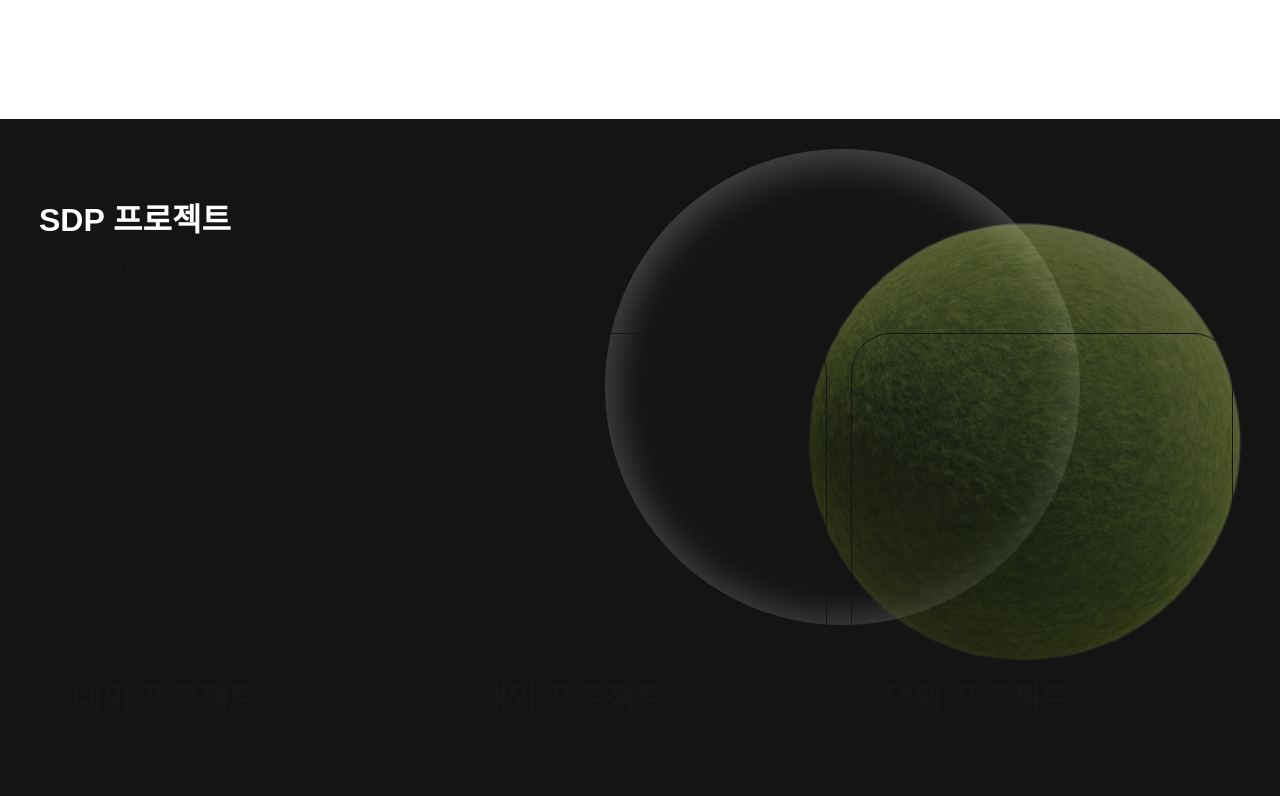
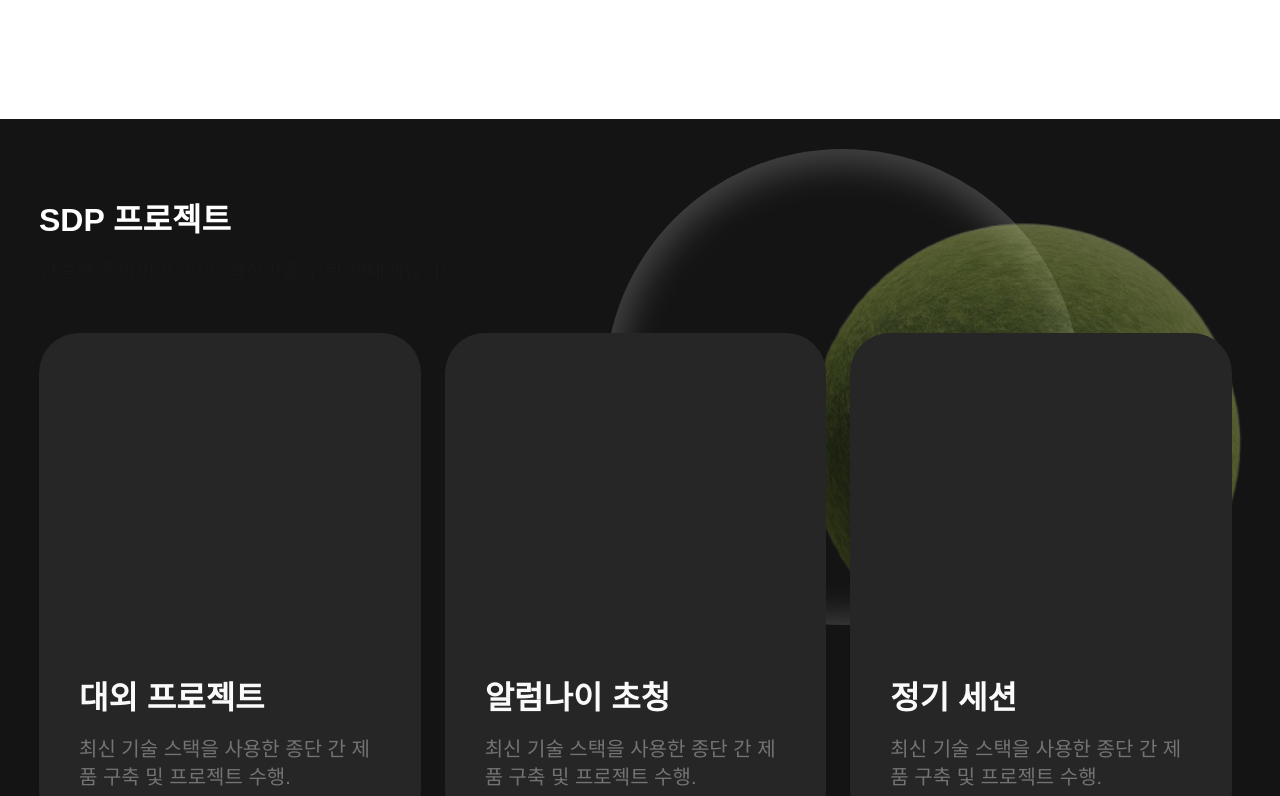
Before and after one commit to SDP1617-Web/SDP1617-Web-FRONT, a Next.js app: page / in a window 1280 px wide. Shown: the part 2370-3166 px from the top of the page. Built offline with nearby package versions, Linux system fonts and the light colour scheme; a web font is replaced by a local one.

Commit message:
refactor: 프로젝트카드 공통컴포넌트로 교체

```diff
--- a/src/components/home/components/ProjectCard.tsx
+++ /dev/null
@@ -1,43 +0,0 @@
-import type { CSSProperties } from "react";
-
-interface ProjectCardProps {
-  title: string;
-  description: string;
-}
-
-const cardStyle: CSSProperties = {
-  width: "382px",
-  height: "498px",
-  backgroundColor: "var(--color-sdp-grey-800)",
-  borderRadius: "40px",
-  border: "1px solid var(--color-sdp-grey-900)",
-  position: "relative",
-  overflow: "hidden",
-  flexShrink: 0,
-};
-
-const cardTitleStyle: CSSProperties = {
-  color: "var(--color-sdp-grey-50)",
-  position: "absolute",
-  top: "344px",
-  left: "32px",
-  right: "32px",
-};
-
-const cardDescStyle: CSSProperties = {
-  color: "var(--color-sdp-grey-400)",
-  position: "absolute",
-  top: "402px",
-  left: "32px",
-  right: "32px",
-  whiteSpace: "pre-line",
-};
-
-export default function ProjectCard({ title, description }: ProjectCardProps) {
-  return (
-    <div style={cardStyle}>
-      <p className="h2" style={cardTitleStyle}>{title}</p>
-      <p className="body1" style={cardDescStyle}>{description}</p>
-    </div>
-  );
-}
--- a/src/components/home/sections/ProjectsSection.tsx
+++ b/src/components/home/sections/ProjectsSection.tsx
@@ -1,49 +1,49 @@
-import type { CSSProperties } from "react";
-import Image from "next/image";
-import ProjectCard from "../components/ProjectCard";
+import type { CSSProperties } from 'react'
+import Image from 'next/image'
+import { FeatureCard } from '@/components/common/Card'
 
 const sectionStyle: CSSProperties = {
-  width: "100%",
-  height: "886px",
-  backgroundColor: "var(--color-sdp-grey-900)",
-  position: "relative",
-  overflow: "hidden",
-};
+  width: '100%',
+  height: '886px',
+  backgroundColor: 'var(--color-sdp-grey-900)',
+  position: 'relative',
+  overflow: 'hidden',
+}
 
 const sphere1Style: CSSProperties = {
-  width: "475px",
-  height: "476px",
-  borderRadius: "525px",
+  width: '475px',
+  height: '476px',
+  borderRadius: '525px',
   opacity: 0.4,
-  background: "rgba(0, 0, 0, 0.00)",
-  boxShadow: "0 4.487px 33.767px 10.096px rgba(255, 255, 255, 0.52) inset",
-  position: "absolute",
-  top: "30px",
-  right: "200px",
-};
+  background: 'rgba(0, 0, 0, 0.00)',
+  boxShadow: '0 4.487px 33.767px 10.096px rgba(255, 255, 255, 0.52) inset',
+  position: 'absolute',
+  top: '30px',
+  right: '200px',
+}
 
 const sphere2Style: CSSProperties = {
-  width: "652px",
-  height: "563px",
-  position: "absolute",
-  top: "100px",
-  right: "-70px",
-};
+  width: '652px',
+  height: '563px',
+  position: 'absolute',
+  top: '100px',
+  right: '-70px',
+}
 
 const CARDS = [
   {
-    title: "대외 프로젝트",
-    description: "최신 기술 스택을 사용한\n종단 간 제품 구축 및 프로젝트 수행.",
+    title: '대외 프로젝트',
+    description: '최신 기술 스택을 사용한\n종단 간 제품 구축 및 프로젝트 수행.',
   },
   {
-    title: "대외 프로젝트",
-    description: "최신 기술 스택을 사용한\n종단 간 제품 구축 및 프로젝트 수행.",
+    title: '알럼나이 초청',
+    description: '최신 기술 스택을 사용한\n종단 간 제품 구축 및 프로젝트 수행.',
   },
   {
-    title: "대외 프로젝트",
-    description: "최신 기술 스택을 사용한\n종단 간 제품 구축 및 프로젝트 수행.",
+    title: '정기 세션',
+    description: '최신 기술 스택을 사용한\n종단 간 제품 구축 및 프로젝트 수행.',
   },
-];
+]
 
 export default function ProjectsSection() {
   return (
@@ -58,24 +58,29 @@ export default function ProjectsSection() {
       />
 
       <div
-        style={{ maxWidth: "1202px", paddingTop: "80px" }}
-        className="mx-auto h-full flex flex-col"
+        style={{
+          maxWidth: '1202px',
+          paddingTop: '80px',
+          position: 'relative',
+          zIndex: 10,
+        }}
+        className="mx-auto flex h-full flex-col"
       >
-        {/* 타이틀 — text-white는 Tailwind 기본값 사용 */}
+        {/* 타이틀 */}
         <p className="h2 text-white">SDP 프로젝트</p>
         <p
           className="body1"
-          style={{ color: "var(--color-sdp-grey-400)", marginTop: "16px" }}
+          style={{ color: 'var(--color-sdp-grey-400)', marginTop: '16px' }}
         >
           단순한 동아리가 아닌, 혁신가를 위한 생태계입니다.
         </p>
 
         <div
-          style={{ marginTop: "48px", gap: "24px" }}
+          style={{ marginTop: '48px', gap: '24px' }}
           className="flex flex-row"
         >
           {CARDS.map((card, i) => (
-            <ProjectCard
+            <FeatureCard
               key={i}
               title={card.title}
               description={card.description}
@@ -84,5 +89,5 @@ export default function ProjectsSection() {
         </div>
       </div>
     </section>
-  );
+  )
 }
```
